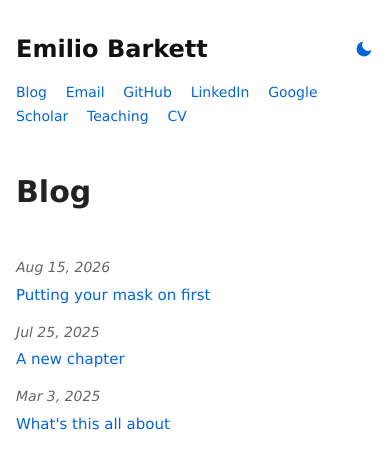
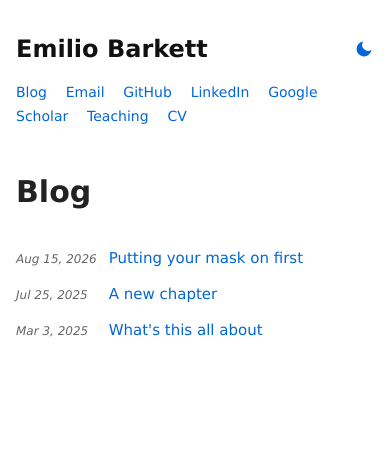
Before and after one commit to EmilioBarkett/emiliobarkett.github.io, a Jekyll site: the page built from blog.html, in a window 390 px wide. Shown: the top 469 px of the page. Built offline with Jekyll 4.4.1, drawn with Linux system fonts in a browser that asks for light colours.

Commit message:
Keep blog list date/title on one line on mobile
The narrow-screen breakpoint was stacking date above title; keep the
two-column grid and just tighten spacing instead.

Co-Authored-By: Claude Sonnet 5 <noreply@anthropic.com>

```diff
--- a/_layouts/default.html
+++ b/_layouts/default.html
@@ -236,12 +236,11 @@
 
         @media (max-width: 500px) {
             .posts-list {
-                grid-template-columns: 1fr;
-                row-gap: 4px;
+                column-gap: 12px;
             }
 
             .post-date {
-                margin-top: 10px;
+                font-size: 12px;
             }
         }
 
```
